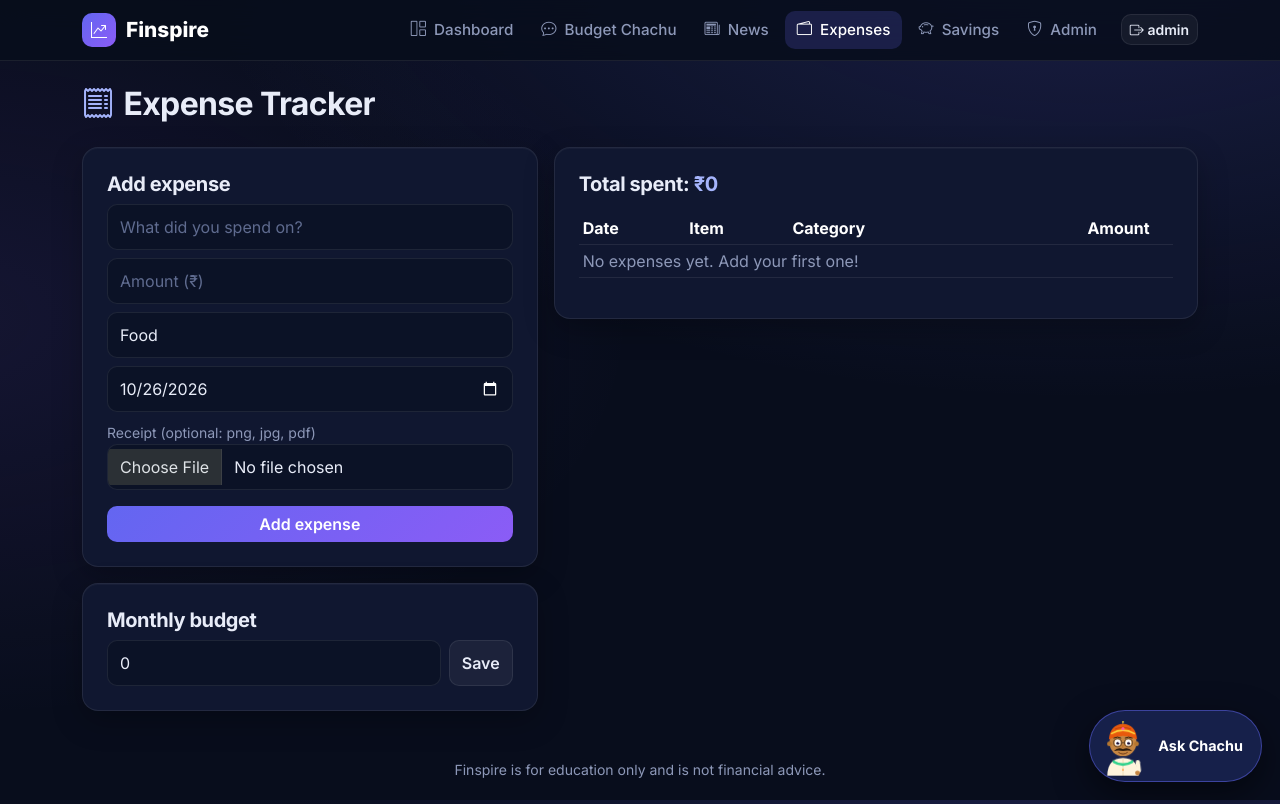
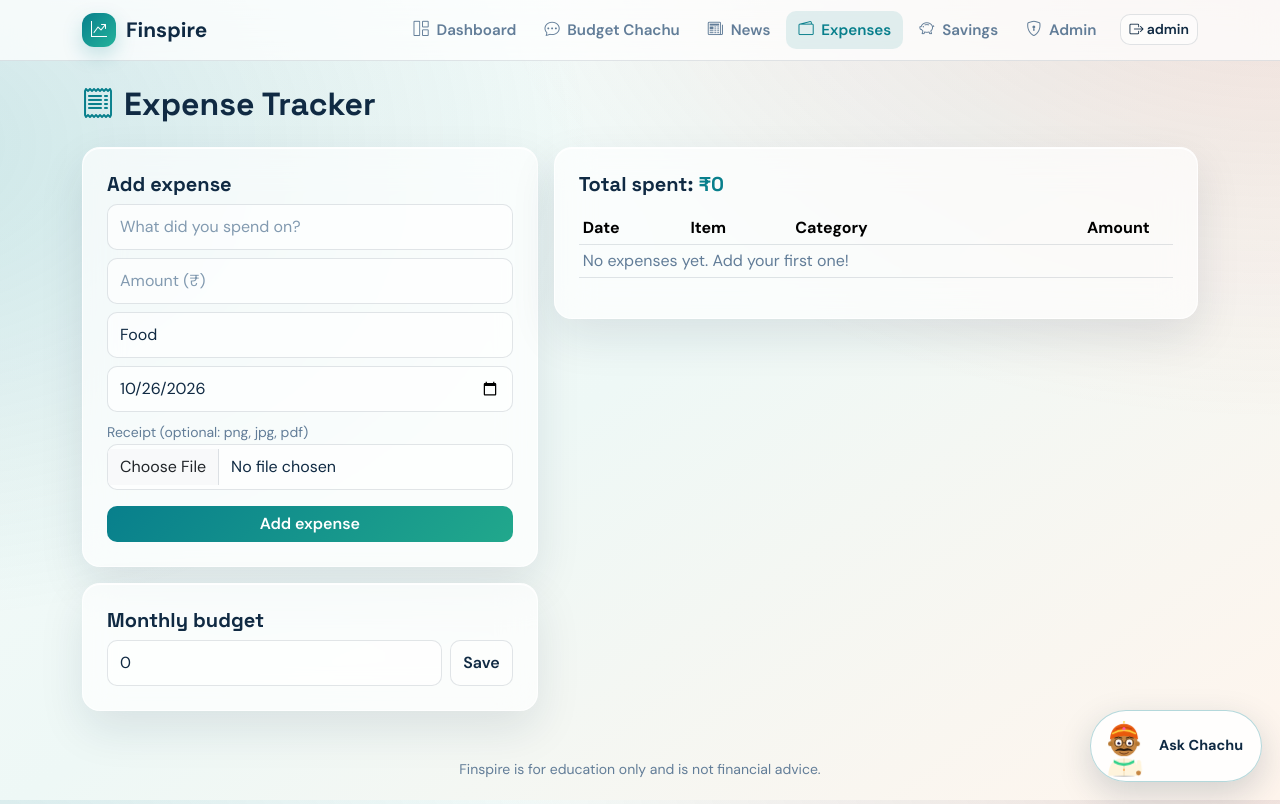
Before and after one commit to afreensumai64/Volvomoney, a Flask app: page /expenses in a window 1280 px wide. Run offline with Flask 3, Linux system fonts and the light colour scheme; a user stored in the database is signed in.

Commit message:
Refresh UI with bright glassmorphism

```diff
--- a/static/css/style.css
+++ b/static/css/style.css
@@ -1,45 +1,45 @@
 :root{
-  --bg:#080d1c;--surface:#101730;--surface2:#16204a;--line:rgba(255,255,255,.08);
-  --text:#e8ecf8;--muted:#8d98b8;--accent:#6366f1;--accent2:#8b5cf6;--green:#22c55e;--amber:#f59e0b;
+  --bg:#eef8f6;--surface:rgba(255,255,255,.68);--surface2:rgba(255,255,255,.88);--line:rgba(16,42,67,.12);
+  --text:#102a43;--muted:#627d98;--accent:#087f8c;--accent2:#f26b5b;--green:#159a72;--amber:#e09f3e;
 }
 html{scroll-behavior:smooth}
-body{font-family:'Inter',system-ui,sans-serif;color:var(--text);min-height:100vh;
-  background:radial-gradient(900px 480px at 85% -10%,rgba(99,102,241,.20),transparent),radial-gradient(700px 400px at -5% 40%,rgba(139,92,246,.10),transparent),var(--bg);background-attachment:fixed}
-a{color:#a5b4fc;text-decoration:none}a:hover{color:#c7d2fe}
-.text-secondary{color:var(--muted)!important}.text-accent{color:#a5b4fc!important}
-h1,h2,h3,h4,h5{letter-spacing:-.02em;font-weight:700}
+body{font-family:'DM Sans',sans-serif;color:var(--text);min-height:100vh;
+  background:radial-gradient(800px 500px at 100% -10%,rgba(242,107,91,.18),transparent),radial-gradient(720px 480px at -10% 18%,rgba(8,127,140,.18),transparent),linear-gradient(145deg,#f7fcfb 0%,var(--bg) 48%,#fff5ed 100%);background-attachment:fixed}
+a{color:#087f8c;text-decoration:none}a:hover{color:#d6534a}
+.text-secondary{color:var(--muted)!important}.text-accent{color:var(--accent)!important}
+h1,h2,h3,h4,h5{font-family:'Space Grotesk',sans-serif;letter-spacing:0;font-weight:700}
 /* nav */
-.top-nav{background:rgba(8,13,28,.85);backdrop-filter:blur(14px);border-bottom:1px solid var(--line)}
-.brand{display:flex;align-items:center;gap:10px;font-weight:800;font-size:1.3rem;color:#fff}
-.brand-mark{display:grid;place-items:center;width:34px;height:34px;border-radius:10px;background:linear-gradient(135deg,var(--accent),var(--accent2));font-size:1rem}
-.top-nav .nav-link{color:var(--muted);font-weight:500;font-size:.95rem;border-radius:10px;padding:8px 12px!important}
+.top-nav{background:rgba(255,255,255,.72);backdrop-filter:blur(18px);-webkit-backdrop-filter:blur(18px);border-bottom:1px solid var(--line)}
+.brand{display:flex;align-items:center;gap:10px;font-weight:800;font-size:1.3rem;color:var(--text)}
+.brand-mark{display:grid;place-items:center;width:34px;height:34px;border-radius:12px;background:linear-gradient(135deg,var(--accent),#24b39b);color:#fff;font-size:1rem;box-shadow:0 8px 20px rgba(8,127,140,.22)}
+.top-nav .nav-link{color:var(--muted);font-weight:600;font-size:.95rem;border-radius:10px;padding:8px 12px!important}
 .top-nav .nav-link i{margin-right:4px}
-.top-nav .nav-link:hover{color:#fff;background:#ffffff0d}
-.top-nav .nav-link.active{color:#fff;background:rgba(99,102,241,.2)}
+.top-nav .nav-link:hover{color:var(--text);background:rgba(8,127,140,.08)}
+.top-nav .nav-link.active{color:var(--accent);background:rgba(8,127,140,.11)}
 /* surfaces */
-.glass{background:var(--surface);border:1px solid var(--line);border-radius:16px;box-shadow:0 1px 0 #ffffff08 inset,0 10px 30px rgba(0,0,0,.25)}
-.hover-up{transition:.2s}.hover-up:hover{transform:translateY(-4px);border-color:rgba(99,102,241,.5)}
-.page-title{display:flex;align-items:center;gap:10px}.page-title i{color:#a5b4fc}
-.eyebrow{display:inline-flex;align-items:center;gap:6px;font-size:.75rem;font-weight:600;letter-spacing:.08em;text-transform:uppercase;color:#a5b4fc}
-.grad{background:linear-gradient(90deg,#818cf8,#c084fc,#f472b6);-webkit-background-clip:text;background-clip:text;color:transparent}
-.ico{display:inline-grid;place-items:center;width:42px;height:42px;border-radius:12px;background:rgba(99,102,241,.16);color:#a5b4fc;font-size:1.2rem;flex-shrink:0}
-.ico.green{background:rgba(34,197,94,.15);color:#4ade80}.ico.amber{background:rgba(245,158,11,.15);color:#fbbf24}.ico.lg{width:52px;height:52px;font-size:1.5rem}
+.glass{background:var(--surface);border:1px solid rgba(255,255,255,.8);border-radius:18px;box-shadow:0 18px 45px rgba(16,42,67,.10),0 1px 0 #fff inset;backdrop-filter:blur(18px);-webkit-backdrop-filter:blur(18px)}
+.hover-up{transition:transform .2s,box-shadow .2s}.hover-up:hover{transform:translateY(-4px);border-color:rgba(8,127,140,.35);box-shadow:0 22px 50px rgba(16,42,67,.14)}
+.page-title{display:flex;align-items:center;gap:10px}.page-title i{color:var(--accent)}
+.eyebrow{display:inline-flex;align-items:center;gap:6px;font-size:.75rem;font-weight:700;letter-spacing:.08em;text-transform:uppercase;color:var(--accent)}
+.grad{background:linear-gradient(90deg,var(--accent),#21a88c,var(--accent2));-webkit-background-clip:text;background-clip:text;color:transparent}
+.ico{display:inline-grid;place-items:center;width:42px;height:42px;border-radius:13px;background:rgba(8,127,140,.12);color:var(--accent);font-size:1.2rem;flex-shrink:0}
+.ico.green{background:rgba(21,154,114,.13);color:var(--green)}.ico.amber{background:rgba(224,159,62,.16);color:#b87513}.ico.lg{width:52px;height:52px;font-size:1.5rem}
 .stat{display:flex;align-items:center;gap:14px;padding:20px;height:100%}
 .stat small{color:var(--muted)}.stat .num{font-size:1.6rem;font-weight:700;letter-spacing:-.02em}
 .tag{display:inline-flex;align-items:center;gap:6px;font-size:.75rem;font-weight:600;padding:4px 10px;border-radius:999px;background:rgba(99,102,241,.16);color:#c7d2fe}
-.demo-box{font-size:.85rem;padding:12px;border-radius:12px;background:rgba(99,102,241,.1);border:1px dashed rgba(99,102,241,.4);line-height:1.8}
+.demo-box{font-size:.85rem;padding:12px;border-radius:12px;background:rgba(8,127,140,.08);border:1px dashed rgba(8,127,140,.35);line-height:1.8}
 /* controls */
 .btn{border-radius:10px;font-weight:600}
-.btn-accent{background:linear-gradient(135deg,var(--accent),var(--accent2));color:#fff;border:0;transition:.2s}
-.btn-accent:hover{color:#fff;transform:translateY(-1px);box-shadow:0 8px 24px rgba(99,102,241,.4)}
-.btn-ghost{background:#ffffff0d;border:1px solid var(--line);color:var(--text)}
-.btn-ghost:hover{background:#ffffff18;color:#fff}
-.form-control,.form-select{background:#0b1226;border:1px solid var(--line);border-radius:10px;color:var(--text);padding:10px 12px}
-.form-control:focus,.form-select:focus{background:#0b1226;color:var(--text);border-color:var(--accent);box-shadow:0 0 0 .2rem rgba(99,102,241,.25)}
-.form-control::placeholder{color:#5f6b8f}
-.progress{background:#ffffff12;height:8px;border-radius:99px}.bg-accent{background:linear-gradient(90deg,var(--accent),var(--accent2))!important}
-.pill{background:#ffffff0d;border:1px solid var(--line);color:var(--text);padding:6px 14px;border-radius:999px;font-size:.88rem;font-weight:500;transition:.2s}
-.pill:hover{background:#ffffff18}.pill.on{background:var(--accent);border-color:var(--accent)}
+.btn-accent{background:linear-gradient(135deg,var(--accent),#21a88c);color:#fff;border:0;transition:.2s}
+.btn-accent:hover{color:#fff;transform:translateY(-1px);box-shadow:0 10px 24px rgba(8,127,140,.28)}
+.btn-ghost{background:rgba(255,255,255,.48);border:1px solid var(--line);color:var(--text)}
+.btn-ghost:hover{background:rgba(255,255,255,.85);color:var(--text)}
+.form-control,.form-select{background:rgba(255,255,255,.62);border:1px solid var(--line);border-radius:10px;color:var(--text);padding:10px 12px}
+.form-control:focus,.form-select:focus{background:#fff;color:var(--text);border-color:var(--accent);box-shadow:0 0 0 .2rem rgba(8,127,140,.16)}
+.form-control::placeholder{color:#829ab0}
+.progress{background:rgba(16,42,67,.10);height:8px;border-radius:99px}.bg-accent{background:linear-gradient(90deg,var(--accent),#21a88c)!important}
+.pill{background:rgba(255,255,255,.48);border:1px solid var(--line);color:var(--text);padding:6px 14px;border-radius:999px;font-size:.88rem;font-weight:600;transition:.2s}
+.pill:hover{background:rgba(255,255,255,.9)}.pill.on{background:var(--accent);border-color:var(--accent);color:#fff}
 .table{--bs-table-bg:transparent;--bs-table-border-color:var(--line)}
 .border-top-line{border-top:1px solid var(--line)}
 .news-item b{color:var(--text);font-weight:600;line-height:1.4;display:block}
@@ -48,17 +48,17 @@ h1,h2,h3,h4,h5{letter-spacing:-.02em;font-weight:700}
 .skel{height:96px;border-radius:14px;background:linear-gradient(90deg,#ffffff08,#ffffff1a,#ffffff08);background-size:200% 100%;animation:sh 1.2s infinite}
 @keyframes sh{to{background-position:-200% 0}}
 /* modal + toast */
-.sug-modal{background:var(--surface);border:1px solid var(--line);border-radius:20px}
-.sug-card{background:linear-gradient(145deg,rgba(99,102,241,.14),rgba(139,92,246,.06));border:1px solid rgba(99,102,241,.3);border-radius:16px;padding:28px;min-height:250px}
+.sug-modal{background:rgba(255,255,255,.9);border:1px solid rgba(255,255,255,.9);border-radius:20px;box-shadow:0 24px 70px rgba(16,42,67,.18);backdrop-filter:blur(20px)}
+.sug-card{background:linear-gradient(145deg,rgba(8,127,140,.12),rgba(242,107,91,.09));border:1px solid rgba(8,127,140,.22);border-radius:16px;padding:28px;min-height:250px}
 .sug-dots{position:static;margin:18px 0 0}.sug-dots [data-bs-target]{width:8px;height:8px;border-radius:50%;border:0;background:#fff;margin:0 4px}
-.news-toast{position:fixed;left:18px;bottom:18px;z-index:1050;width:min(360px,calc(100vw - 36px));background:var(--surface2);border:1px solid rgba(99,102,241,.45);border-radius:14px;padding:14px 16px;box-shadow:0 18px 40px rgba(0,0,0,.5);transform:translateY(30px);opacity:0;pointer-events:none;transition:.4s}
+.news-toast{position:fixed;left:18px;bottom:18px;z-index:1050;width:min(360px,calc(100vw - 36px));background:var(--surface2);border:1px solid rgba(8,127,140,.28);border-radius:14px;padding:14px 16px;box-shadow:0 18px 40px rgba(16,42,67,.18);backdrop-filter:blur(18px);transform:translateY(30px);opacity:0;pointer-events:none;transition:.4s}
 .news-toast.show{transform:none;opacity:1;pointer-events:auto}
 .toast-title{display:block;color:#fff;font-weight:600;line-height:1.4;margin-top:6px}
 /* chat */
 .chat-card{display:flex;flex-direction:column;height:100%;min-height:520px;overflow:hidden}
 .msgs{flex:1;height:48vh;overflow-y:auto;padding:20px;display:flex;flex-direction:column;gap:10px}
 .m{max-width:84%;padding:11px 15px;border-radius:14px;line-height:1.55;animation:fade .3s;white-space:pre-wrap}
-.m.bot{background:#ffffff10;border:1px solid var(--line);border-bottom-left-radius:4px;align-self:flex-start}
+.m.bot{background:rgba(255,255,255,.68);border:1px solid rgba(16,42,67,.10);border-bottom-left-radius:4px;align-self:flex-start}
 .m.user{background:linear-gradient(135deg,var(--accent),var(--accent2));border-bottom-right-radius:4px;align-self:flex-end}
 @keyframes fade{from{opacity:0;transform:translateY(8px)}to{opacity:1;transform:none}}
 .dots span{display:inline-block;width:7px;height:7px;margin:0 2px;border-radius:50%;background:var(--muted);animation:bounce 1s infinite}
@@ -66,7 +66,7 @@ h1,h2,h3,h4,h5{letter-spacing:-.02em;font-weight:700}
 @keyframes bounce{50%{transform:translateY(-5px)}}
 .caret::after{content:'';display:inline-block;width:2px;height:1em;background:#a5b4fc;margin-left:2px;vertical-align:-2px;animation:blinkc .8s steps(1) infinite}
 @keyframes blinkc{50%{opacity:0}}
-.stage{padding:26px 20px;position:sticky;top:90px;background:radial-gradient(circle at 50% 30%,rgba(99,102,241,.22),transparent 65%),var(--surface)}
+.stage{padding:26px 20px;position:sticky;top:90px;background:radial-gradient(circle at 50% 30%,rgba(8,127,140,.15),transparent 65%),var(--surface)}
 .stage-mascot{width:210px;margin:0 auto 6px}
 .status-pill{display:inline-flex;align-items:center;gap:8px;padding:6px 14px;border-radius:999px;background:#ffffff0d;border:1px solid var(--line);font-size:.85rem;color:var(--muted)}
 .status-pill[data-state=thinking]{color:#fbbf24}.status-pill[data-state=speaking]{color:#4ade80;border-color:rgba(34,197,94,.4)}
@@ -77,14 +77,19 @@ h1,h2,h3,h4,h5{letter-spacing:-.02em;font-weight:700}
 @keyframes eq{from{height:3px}to{height:12px}}
 /* mascot */
 .mini{width:62px;flex-shrink:0}
-.hero-stage{position:relative;padding:20px;border-radius:28px;background:radial-gradient(circle at 50% 40%,rgba(99,102,241,.3),transparent 66%)}
-.hero-mascot{width:min(300px,80%);margin:auto;cursor:pointer}
+.hero-stage{position:relative;min-height:430px;overflow:hidden;border:1px solid rgba(255,255,255,.9);border-radius:28px;background:#d8ece8;box-shadow:0 24px 60px rgba(16,42,67,.16)}
+.hero-photo{position:absolute;inset:0;width:100%;height:100%;object-fit:cover;object-position:center;filter:saturate(1.05)}
+.hero-photo-shade{position:absolute;inset:0;background:linear-gradient(180deg,rgba(16,42,67,.02) 25%,rgba(16,42,67,.64) 100%)}
+.hero-caption{position:absolute;left:22px;bottom:22px;z-index:1;display:grid;gap:8px;color:#fff;text-shadow:0 2px 14px rgba(16,42,67,.35)}
+.hero-caption strong{font-family:'Space Grotesk',sans-serif;font-size:1.35rem}
+.hero-caption .tag{width:max-content;background:rgba(255,255,255,.18);border-color:rgba(255,255,255,.35);color:#fff;backdrop-filter:blur(8px)}
+.hero-mascot{position:absolute;right:5%;bottom:-3px;width:min(180px,45%);z-index:2;cursor:pointer;filter:drop-shadow(0 15px 15px rgba(16,42,67,.25))}
 [data-tips]{position:relative}[data-tips] .chachu{cursor:pointer}
 .chachu-bubble{position:absolute;left:50%;top:-6px;transform:translate(-50%,-100%);width:max-content;max-width:min(260px,90%);background:#fff;color:#1b1033;font-size:.85rem;font-weight:500;padding:9px 13px;border-radius:12px;z-index:5;box-shadow:0 10px 24px rgba(0,0,0,.4);animation:pop .25s}
 .chachu-bubble::after{content:'';position:absolute;left:50%;bottom:-6px;width:12px;height:12px;background:#fff;transform:translateX(-50%) rotate(45deg)}
 @keyframes pop{from{opacity:0;transform:translate(-50%,-90%) scale(.9)}}
-#fab{position:fixed;right:18px;bottom:18px;z-index:1030;display:flex;align-items:center;gap:8px;background:var(--surface2);border:1px solid rgba(99,102,241,.5);color:#fff;border-radius:999px;padding:4px 18px 4px 6px;box-shadow:0 12px 34px rgba(0,0,0,.5);transition:.2s}
-#fab:hover{transform:translateY(-3px);color:#fff}#fab span{width:54px}#fab b{font-size:.9rem}
+#fab{position:fixed;right:18px;bottom:18px;z-index:1030;display:flex;align-items:center;gap:8px;background:var(--surface2);border:1px solid rgba(8,127,140,.3);color:var(--text);border-radius:999px;padding:4px 18px 4px 6px;box-shadow:0 12px 34px rgba(16,42,67,.18);transition:.2s}
+#fab:hover{transform:translateY(-3px);color:var(--text)}#fab span{width:54px}#fab b{font-size:.9rem}
 .chachu{width:100%;height:auto;overflow:visible;animation:float 3.2s ease-in-out infinite}
 @keyframes float{50%{transform:translateY(-10px) rotate(1.2deg)}}
 .chachu.hop{animation:hop .6s ease}
@@ -114,5 +119,6 @@ body.speaking .chachu .arm{animation-duration:.8s}
 @keyframes nod{from{transform:rotate(-2.5deg) translateY(0)}to{transform:rotate(2.5deg) translateY(-3px)}}
 @keyframes brow{from{transform:translateY(0)}to{transform:translateY(-3px)}}
 @media(max-width:991px){.stage{position:static}.stage-mascot{width:150px}}
+@media(max-width:600px){.hero-stage{min-height:360px}.hero-mascot{width:145px}.hero-caption strong{font-size:1.1rem}}
 @media(max-width:600px){#fab b{display:none}}
 @media(prefers-reduced-motion:reduce){.chachu,.chachu *{animation:none!important}}
--- a/templates/base.html
+++ b/templates/base.html
@@ -1,11 +1,11 @@
 <!doctype html>
-<html lang="en" data-bs-theme="dark">
+<html lang="en" data-bs-theme="light">
 <head>
   <meta charset="utf-8">
   <meta name="viewport" content="width=device-width, initial-scale=1">
   <title>{% block title %}Finspire{% endblock %} | Finspire</title>
   <link rel="preconnect" href="https://fonts.googleapis.com">
-  <link href="https://fonts.googleapis.com/css2?family=Inter:wght@400;500;600;700;800&display=swap" rel="stylesheet">
+  <link href="https://fonts.googleapis.com/css2?family=DM+Sans:wght@400;500;600;700&family=Space+Grotesk:wght@500;600;700&display=swap" rel="stylesheet">
   <link href="https://cdn.jsdelivr.net/npm/bootstrap@5.3.3/dist/css/bootstrap.min.css" rel="stylesheet">
   <link href="https://cdn.jsdelivr.net/npm/bootstrap-icons@1.11.3/font/bootstrap-icons.min.css" rel="stylesheet">
   <link rel="stylesheet" href="{{ url_for('static', filename='css/style.css') }}">
```
Also changed, not shown: templates/home.html (+8 -1 lines).
